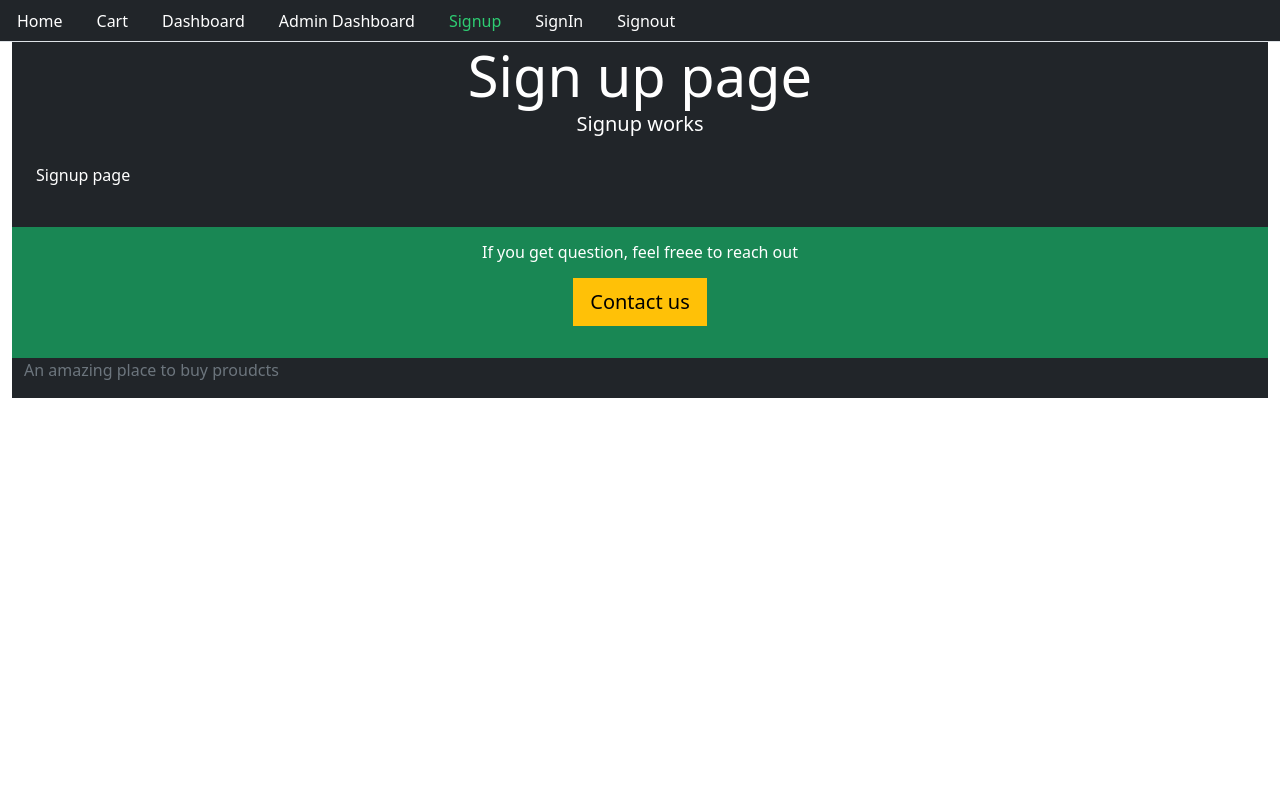
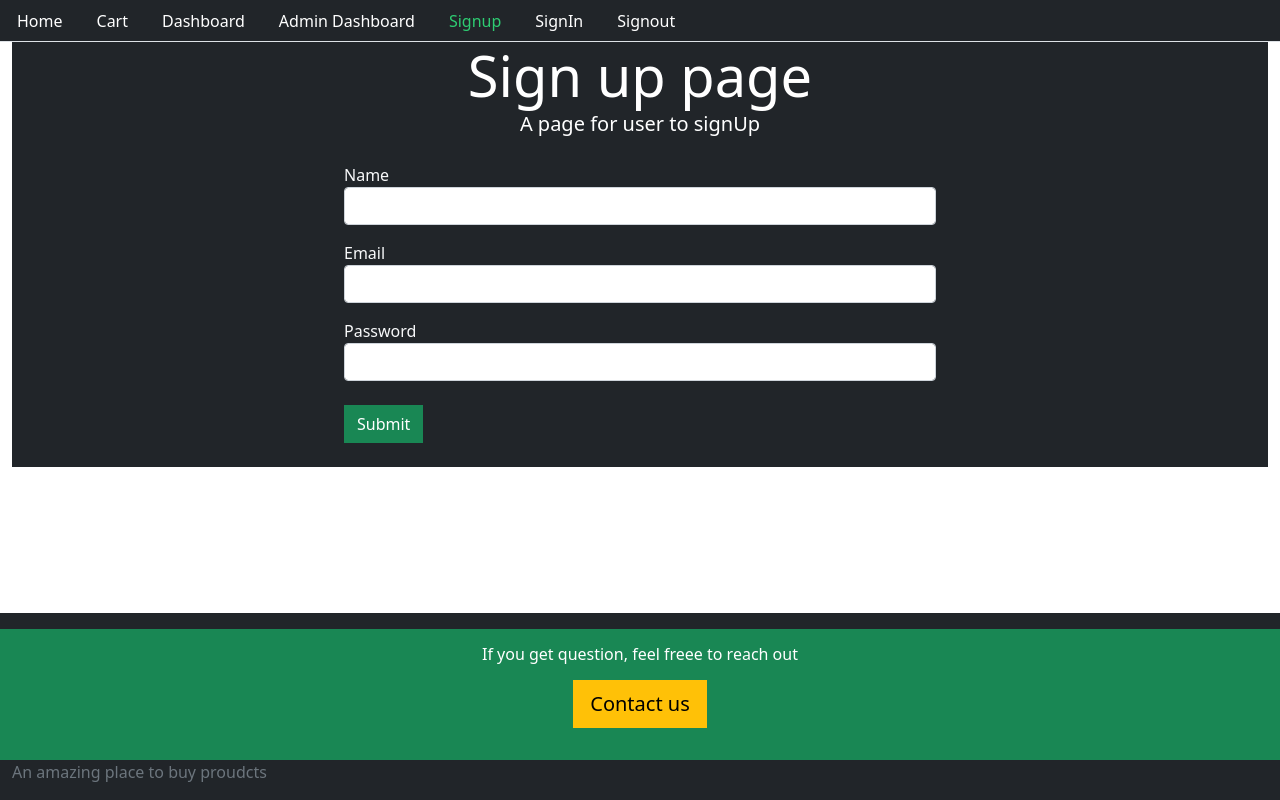
Before and after one commit to ShivanshuKumarPrajapati/T-shirt-selling-website, a React (Create React App) app in the folder frontend/: page /signup in a window 1280 px wide. Built offline with nearby package versions, Linux system fonts and the light colour scheme.

Commit message:
Almost done with the functionality of signup and signin page

```diff
--- a/frontend/src/auth/helper/index.js
+++ b/frontend/src/auth/helper/index.js
@@ -0,0 +1,63 @@
+import { API } from '../../backend';
+
+
+export const signup = user => {
+    return fetch(`${API}/signup`, {
+        method: 'POST',
+        headers: {
+            Accept: "application/json",
+            "Content-Type": "application/json"
+        },
+        body: JSON.stringify(user)
+    })
+        .then(res => {
+            return res.json();
+        })
+        .catch(err => console.log(err));
+}
+
+export const signin = (user) => {
+  return fetch(`${API}/signin`, {
+    method: "POST",
+    headers: {
+      Accept: "application/json",
+      "Content-Type": "application/json",
+    },
+    body: JSON.stringify(user),
+  })
+    .then((res) => {
+      return res.json();
+    })
+    .catch((err) => console.log(err));
+};
+
+export const signout = (user,next) => {
+ if (typeof window !== "undefined") {
+   localStorage.removeItem("jwt");
+     next();
+
+     return fetch(`${API}/signout`, {
+         method: 'GET'
+     })
+         .then(res => console.log("Signout successfully"))
+         .catch(err => console.log(err));
+ }
+};
+
+export const authenticate = (data, next) => {
+    if (typeof window !== 'undefined') {
+        localStorage.setItem('jwt',JSON.stringify(data));
+        next();
+    }
+}
+
+export const isAuthenticated = () => {
+    if (typeof window !== "undefined") {
+        return false;
+    }
+    if (localStorage.getItem('jwt')) {
+        return JSON.parse(localStorage.getItem('jwt'));
+    }
+    else
+        return false;
+}
--- a/frontend/src/core/Base.js
+++ b/frontend/src/core/Base.js
@@ -15,7 +15,7 @@
                   <h2 className="display-4">{title}</h2>
                   <p className="lead">{description}</p>
               </div>
-              <div className={className}>
+              <div className={`${className}`}>
                   {children}
               </div>
               <footer className="footer bg-dark mt-auto py-3">
--- a/frontend/src/index.js
+++ b/frontend/src/index.js
@@ -3,7 +3,6 @@
 import { createRoot } from "react-dom/client";
 import './styles.css';
 
-import App from './App';
 import RouteFxn from './Routes';
 
 const rootElement = document.getElementById("root");
--- a/frontend/src/styles.css
+++ b/frontend/src/styles.css
@@ -5,5 +5,15 @@
 }
 
 body {
-  background: white !important;
+  background: white;
+  padding:0;
+  margin:0;
+  box-sizing:border-box;
 }
+
+.footer{
+  position:absolute;
+  left:0px;
+  right: 0px;
+  bottom:0px;
+}
--- a/frontend/src/user/Signin.js
+++ b/frontend/src/user/Signin.js
@@ -1,11 +1,130 @@
 import React from 'react'
+import { useState } from 'react';
+import { useNavigate } from "react-router-dom"
+import { authenticate, isAuthenticated, signin } from '../auth/helper';
 
 import Base from '../core/Base';
 
 const Signin = () => {
+
+  const navigate = useNavigate();
+
+    const [values, setValues] = useState({
+      email: "",
+      password: "",
+      error: "",
+      loading: false,
+      didRedirect: false
+    });
+
+    const { email, password, error,loading, didRedirect } = values;
+    const { user } = isAuthenticated();
+
+    const handleChange = (prop) => (event) => {
+      setValues({ ...values, error: false, [prop]: event.target.value });
+    };
+
+    const onSubmit = (e) => {
+      e.preventDefault();
+      setValues({ ...values, error: false,loading:true });
+      signin({ email, password }).then((data) => {
+        if (data.error) {
+          setValues({ ...values, error: data.error, loading: false });
+        } else {
+          authenticate(data, () => {
+            setValues({
+              ...values,
+              didRedirect: true
+            })
+          })
+        }
+      })
+        .catch(err => {
+        console.log('Signin request failed');
+      });
+  };
+
+  const performRedirect = () => {
+    if (didRedirect) {
+      if (user && user.role === 1) {
+       return <p>redirect to admin</p>
+      }
+      else {
+        return <p>redirect to user</p>
+      }
+    }
+    if (isAuthenticated()) {
+      return navigate('/');
+    }
+ }
+
+   const loadingMessage = () => {
+     return (
+      //  <div className="row">
+      //    <div className="col-md-6 offset-sm-3 text-left">
+      //      <div
+      //        className="alert alert-info"
+      //        style={{ display: loading ? "" : "none" }}
+      //      >
+      //        New account was created successfully.Please{" "}
+      //        <Link to="/signin">Login Here</Link>
+      //      </div>
+      //    </div>
+      //  </div>
+       loading && (
+         <div className="alert alert-info">
+           <h2>
+             loading...
+           </h2>
+         </div>
+       )
+     );
+   };
+
+   const errorMessage = () => {
+     return (
+       <div className="row">
+         <div className="col-md-6 offset-sm-3 text-left">
+           <div
+             className="alert alert-danger"
+             style={{ display: error ? "" : "none" }}
+           >
+             {error}
+           </div>
+         </div>
+       </div>
+     );
+   };
+
+
+   const signInForm = () => {
+     return (
+       <div className="row">
+         <div className="col-md-6 offset-sm-3 text-left">
+           <form action="">
+             <div className="form-group ">
+               <label className="text-light">Email</label>
+               <input className="form-control" value={email} onChange={handleChange('email')} type="email" />
+             </div>
+             <div className="form-group mt-3">
+               <label className="text-light">Password</label>
+               <input className="form-control" value={password} onChange={handleChange('password')} type="password" />
+             </div>
+             <button className="btn btn-success btn-block mt-4" onClick={onSubmit}>Submit</button>
+           </form>
+         </div>
+       </div>
+     );
+   };
+
   return (
-    <Base title="Sign in page" description='Signin works'>
-      <div>Signin page</div>
+    <Base title="Sign in page" description="A page for user to signIn">
+      <div>
+        {loadingMessage()}
+        {errorMessage()}
+        {signInForm()}
+        {performRedirect()}
+      </div>
     </Base>
   );
 }
--- a/frontend/src/user/Signup.js
+++ b/frontend/src/user/Signup.js
@@ -1,15 +1,130 @@
-import React from 'react';
-import { useState } from 'react';
-import { Link } from 'react-router-dom';
+import React from "react";
+import { useState } from "react";
+import { Link } from "react-router-dom";
+import { signup } from "../auth/helper";
 
-import Base from '../core/Base';
+import Base from "../core/Base";
 
 const Signup = () => {
+  const [values, setValues] = useState({
+    name: "",
+    email: "",
+    password: "",
+    error: "",
+    success: false,
+  });
+
+  const { name, email, password, error, success } = values;
+
+  const handleChange = (prop) => (event) => {
+    setValues({ ...values, error: false, [prop]: event.target.value });
+  };
+
+  const onSubmit = (e) => {
+    e.preventDefault();
+    setValues({ ...values, error: false });
+    signup({ name, email, password }).then((data) => {
+      if (data.error) {
+        setValues({ ...values, error: data.error, success: false });
+      } else {
+        setValues({
+          ...values,
+          name: "",
+          email: "",
+          password: "",
+          error: "",
+          success: true,
+        });
+      }
+    })
+      .catch(console.log('Error in Signup'));
+  };
+
+
+  const signUpForm = () => {
     return (
-      <Base title="Sign up page" description="Signup works">
-        <div>Signup page</div>
-      </Base>
+      <div className="row">
+        <div className="col-md-6 offset-sm-3 text-left">
+          <form action="">
+            <div className="form-group">
+              <label className="text-light">Name</label>
+              <input
+                className="form-control"
+                onChange={handleChange("name")}
+                value={name}
+                type="text"
+              />
+            </div>
+            <div className="form-group mt-3">
+              <label className="text-light">Email</label>
+              <input
+                className="form-control"
+                onChange={handleChange("email")}
+                value={email}
+                type="email"
+              />
+            </div>
+            <div className="form-group mt-3">
+              <label className="text-light">Password</label>
+              <input
+                className="form-control"
+                onChange={handleChange("password")}
+                value={password}
+                type="password"
+              />
+            </div>
+            <button
+              className="btn btn-success btn-block mt-4"
+              onClick={onSubmit}
+            >
+              Submit
+            </button>
+          </form>
+        </div>
+      </div>
     );
-}
+  };
 
-export default Signup
+  const successMessage = () => {
+    return (
+      <div className="row">
+        <div className="col-md-6 offset-sm-3 text-left">
+          <div
+            className="alert alert-success"
+            style={{ display: success ? "" : "none" }}
+          >
+            New account was created successfully.Please
+            <Link to="/signin">Login Here</Link>
+          </div>
+        </div>
+      </div>
+    );
+  };
+
+  const errorMessage = () => {
+    return (
+      <div className="row">
+        <div className="col-md-6 offset-sm-3 text-left">
+          <div
+            className="alert alert-danger"
+            style={{ display: error ? "" : "none" }}
+          >
+            {error}
+          </div>
+        </div>
+      </div>
+    );
+  };
+
+  return (
+    <Base title="Sign up page" description="A page for user to signUp">
+      <div>
+        {successMessage()}
+        {errorMessage()}
+        {signUpForm()}
+      </div>
+    </Base>
+  );
+};
+
+export default Signup;
```
